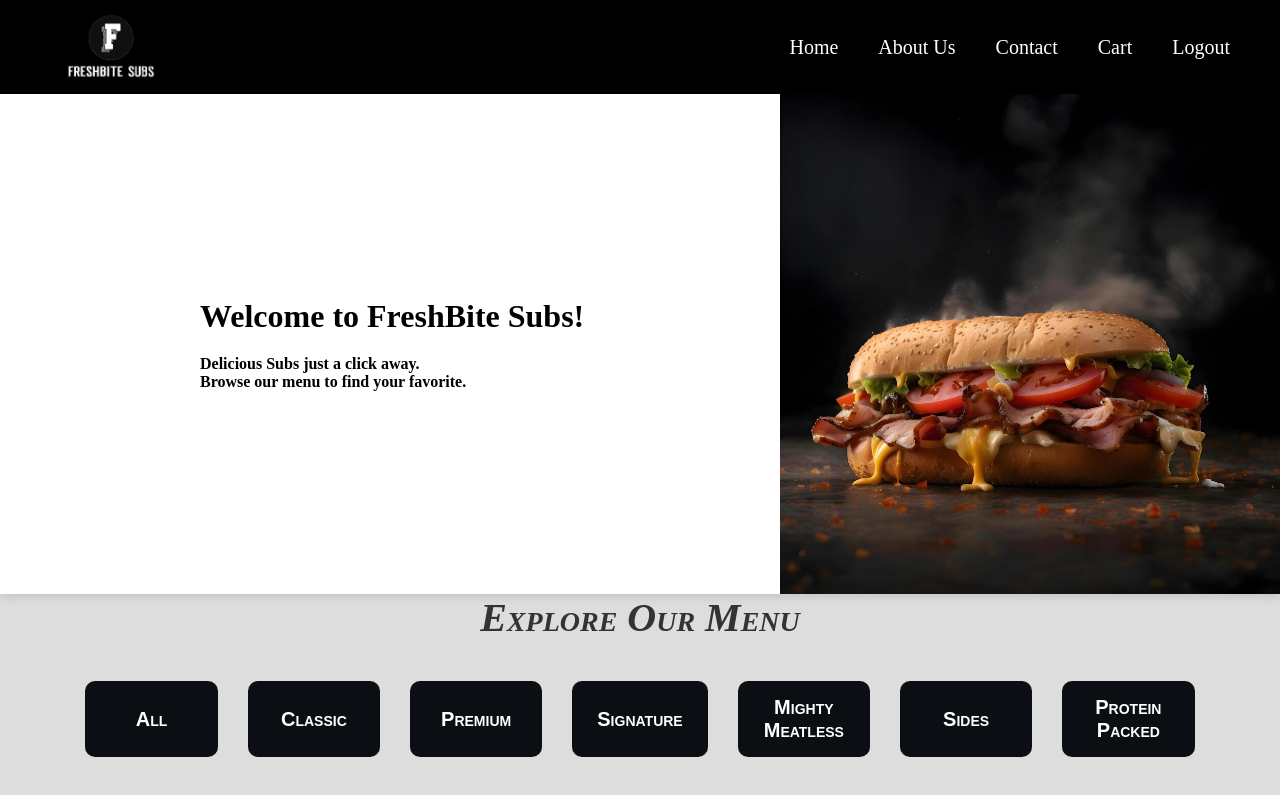
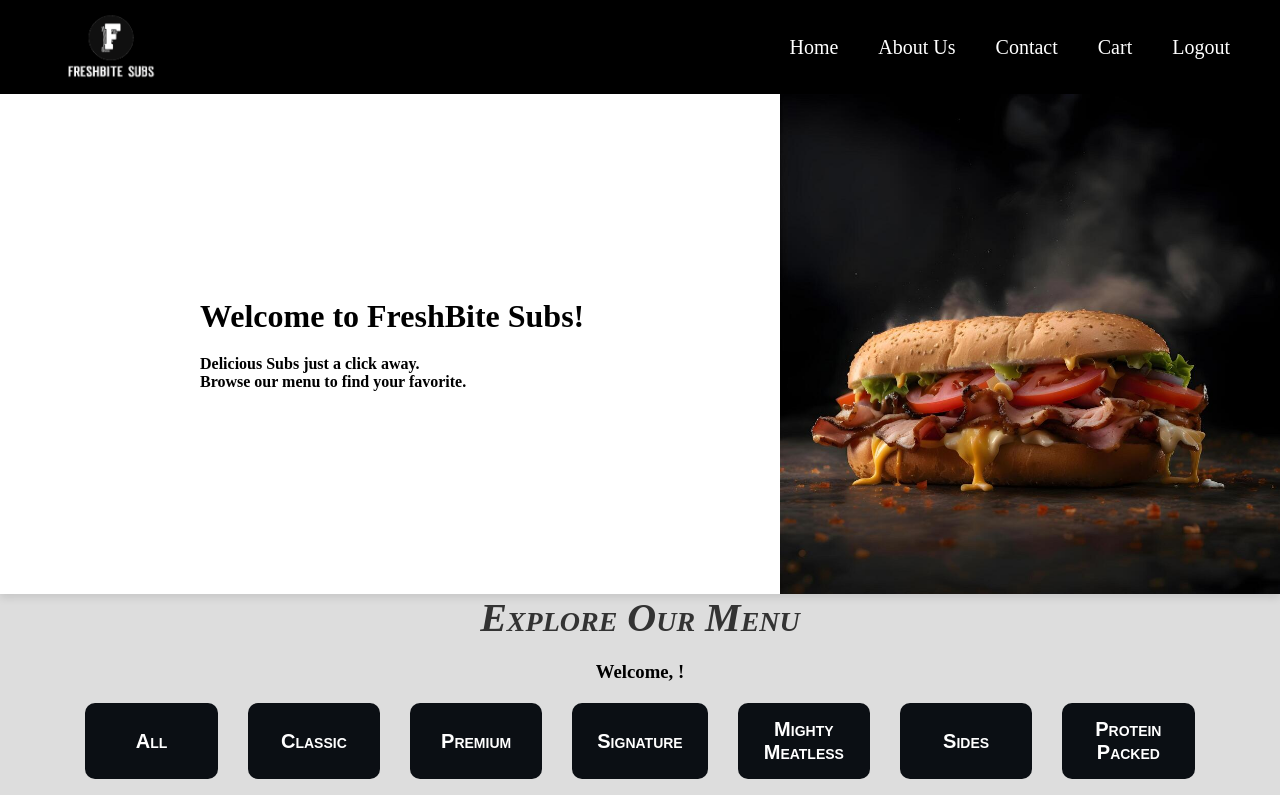
Before and after one commit to hiralpatel20/FreshBite-Subs, a React (Vite) app in the folder frontend/: page /user-home in a window 1280 px wide. Shown: the top 795 px of the page. Built offline with nearby package versions, Linux system fonts and the light colour scheme.

Commit message:
Added code for showing the user info in the home page

```diff
--- a/frontend/src/pages/Home/Home.jsx
+++ b/frontend/src/pages/Home/Home.jsx
@@ -1,10 +1,11 @@
-import React, { useState } from 'react';
+import React, { useState, useContext } from 'react';
 import Navbar from '../../components/Navbar/Navbar';
 import './Home.css';
 import Header from '../../components/Header/Header';
 import { assets } from '../../assets/assets';
 import Footer from '../../components/Footer/Footer';
 import { useNavigate } from 'react-router-dom';
+import { AuthContext } from '../../context/AuthContext';
 
 // Array of sub sandwiches with details like id, name, category, image, and price
 const subs = [
@@ -134,9 +135,12 @@ const Home = () => {
 
   // Function to add an item to the cart
   const navigate = useNavigate();
+  const { user } = useContext(AuthContext);
+
   const addToCart = (sub) => {
     setCart([...cart, sub]);
-    navigate('/details');
+    // Here I pass the date through the state to details page
+    navigate('/details', { state: { sub } });
   };
 
   // Function to handle the category button click
@@ -150,6 +154,7 @@ const Home = () => {
       <Header />
     <div className="menu">
     <h2 className="menu-heading">Explore Our Menu</h2>
+    <h3>Welcome, {user?.username}!</h3>
       {/* Category buttons */}
       <div className="categories">
         <button className={selectedCategory === 'all' ? 'active' : ''} onClick={() => handleCategoryClick('all')}>
```
